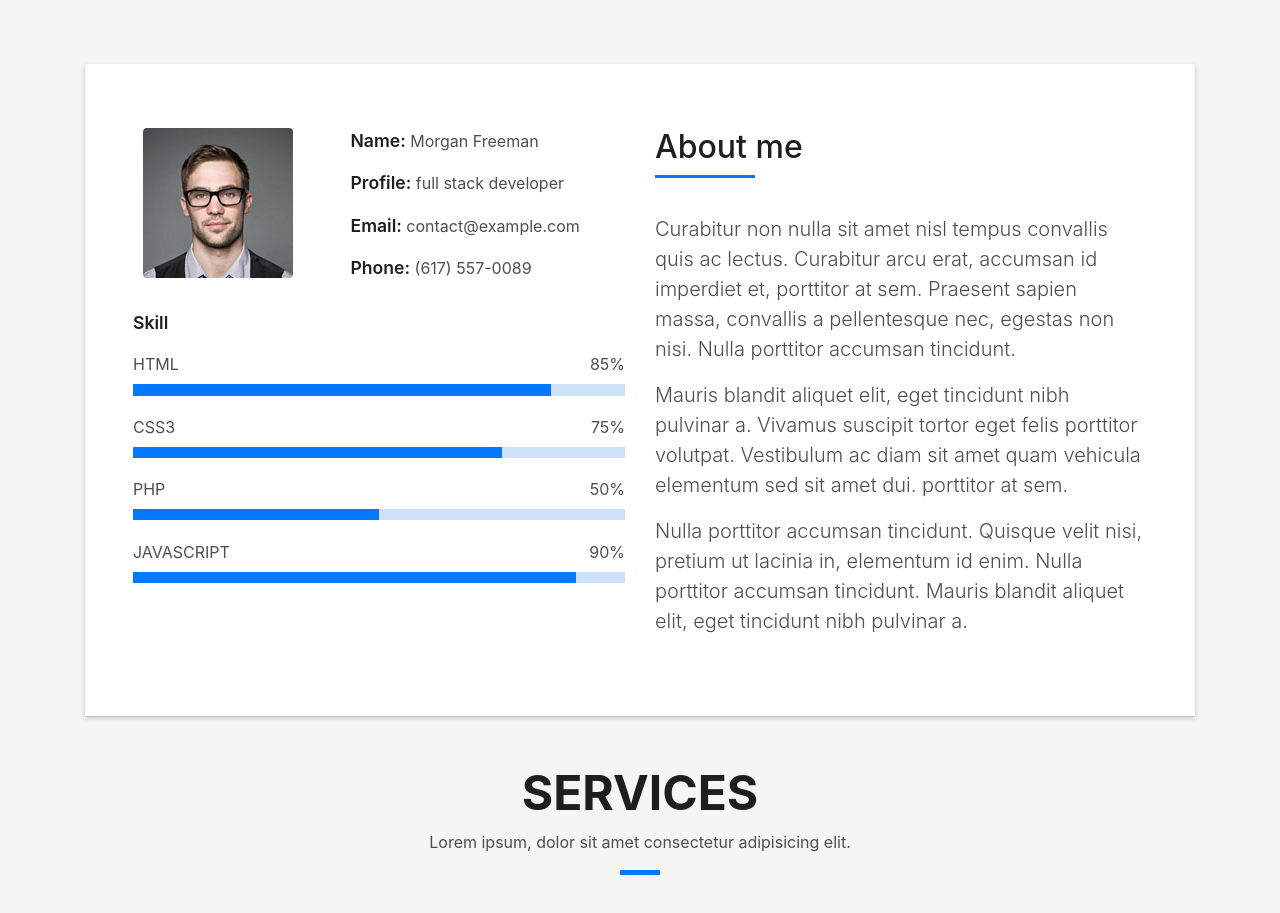
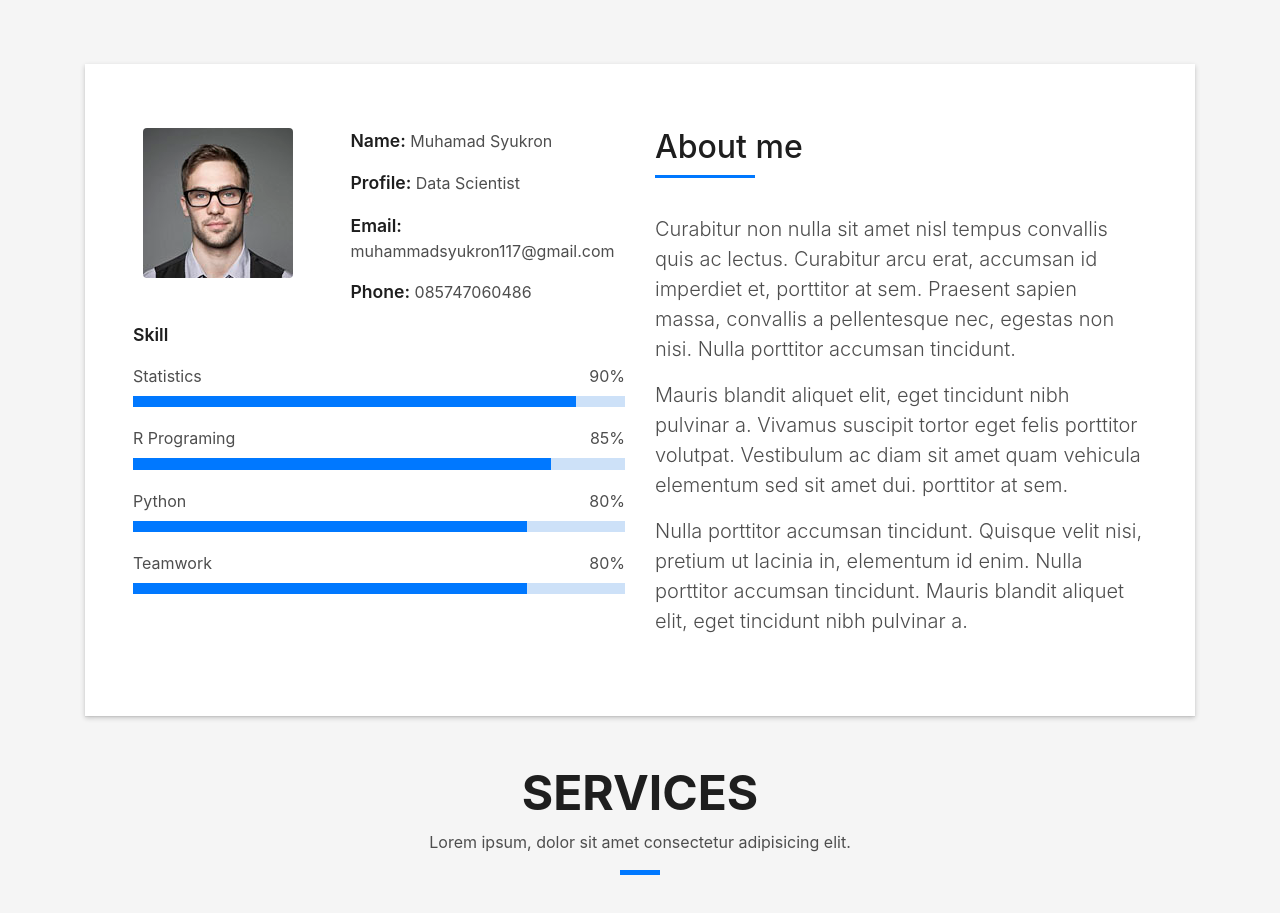
Before and after one commit to Syukrondzeko/Syukrondzeko.github.io, a plain HTML site: page index.html in a window 1280 px wide. Shown: the part 800-1713 px from the top of the page. Drawn offline with Linux system fonts and the light colour scheme; files whose address does not match are found by name.

Commit message:
Update index.html

```diff
--- a/index.html
+++ b/index.html
@@ -101,33 +101,33 @@
                   </div>
                   <div class="col-sm-6 col-md-7">
                     <div class="about-info">
-                      <p><span class="title-s">Name: </span> <span>Morgan Freeman</span></p>
-                      <p><span class="title-s">Profile: </span> <span>full stack developer</span></p>
-                      <p><span class="title-s">Email: </span> <span>contact@example.com</span></p>
-                      <p><span class="title-s">Phone: </span> <span>(617) 557-0089</span></p>
+                      <p><span class="title-s">Name: </span> <span>Muhamad Syukron</span></p>
+                      <p><span class="title-s">Profile: </span> <span>Data Scientist</span></p>
+                      <p><span class="title-s">Email: </span> <span>muhammadsyukron117@gmail.com</span></p>
+                      <p><span class="title-s">Phone: </span> <span>085747060486</span></p>
                     </div>
                   </div>
                 </div>
                 <div class="skill-mf">
                   <p class="title-s">Skill</p>
-                  <span>HTML</span> <span class="pull-right">85%</span>
+                  <span>Statistics</span> <span class="pull-right">90%</span>
                   <div class="progress">
-                    <div class="progress-bar" role="progressbar" style="width: 85%;" aria-valuenow="85" aria-valuemin="0"
+                    <div class="progress-bar" role="progressbar" style="width: 90%;" aria-valuenow="90" aria-valuemin="0"
                       aria-valuemax="100"></div>
                   </div>
-                  <span>CSS3</span> <span class="pull-right">75%</span>
+                  <span>R Programing</span> <span class="pull-right">85%</span>
                   <div class="progress">
-                    <div class="progress-bar" role="progressbar" style="width: 75%" aria-valuenow="75" aria-valuemin="0"
+                    <div class="progress-bar" role="progressbar" style="width: 85%" aria-valuenow="85" aria-valuemin="0"
                       aria-valuemax="100"></div>
                   </div>
-                  <span>PHP</span> <span class="pull-right">50%</span>
+                  <span>Python</span> <span class="pull-right">80%</span>
                   <div class="progress">
-                    <div class="progress-bar" role="progressbar" style="width: 50%" aria-valuenow="50" aria-valuemin="0"
+                    <div class="progress-bar" role="progressbar" style="width: 80%" aria-valuenow="80" aria-valuemin="0"
                       aria-valuemax="100"></div>
                   </div>
-                  <span>JAVASCRIPT</span> <span class="pull-right">90%</span>
+                  <span>Teamwork</span> <span class="pull-right">80%</span>
                   <div class="progress">
-                    <div class="progress-bar" role="progressbar" style="width: 90%" aria-valuenow="90" aria-valuemin="0"
+                    <div class="progress-bar" role="progressbar" style="width: 80%" aria-valuenow="80" aria-valuemin="0"
                       aria-valuemax="100"></div>
                   </div>
                 </div>
```
